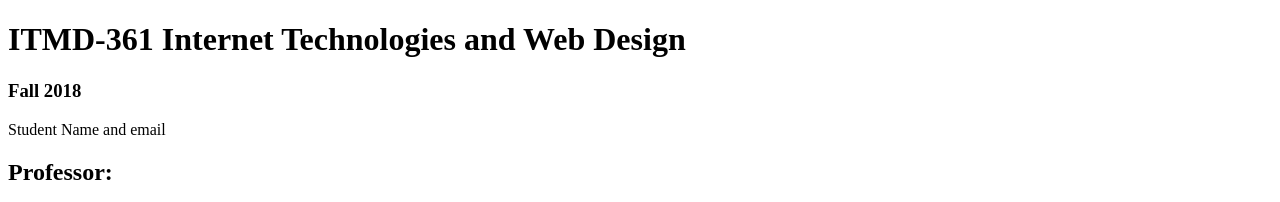
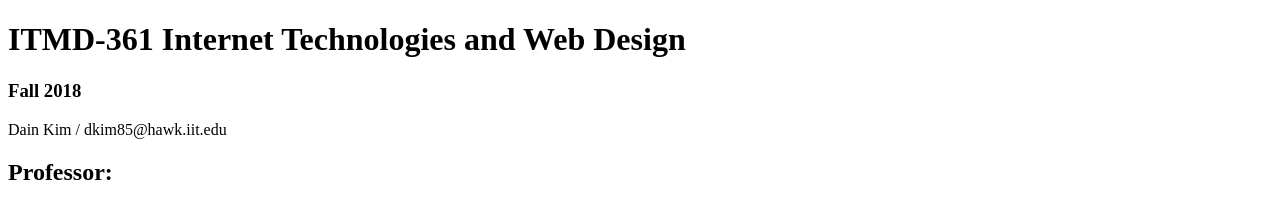
Before and after one commit to kimmdain/ITMD-361-Fall-2018-Fund-of-Web-Development, a plain HTML site: page index.html in a window 1280 px wide. Shown: the top 202 px of the page. Drawn offline with Linux system fonts and the light colour scheme.

Commit message:
Update index.html

```diff
--- a/index.html
+++ b/index.html
@@ -7,7 +7,7 @@
 <body>
 	<h1>ITMD-361 Internet Technologies and Web Design</h1>
 	<h3>Fall 2018</h3>
-	<p>Student Name and email</p>
+	<p>Dain Kim / dkim85@hawk.iit.edu</p>
 	<h2>Professor:</h2>
 	<p>Daniel Krieglstein</p>
 	<h2>Lecture Days, Time and Place:</h2>
```
